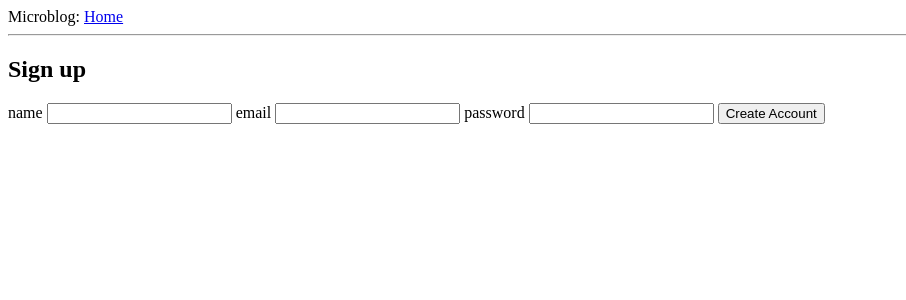
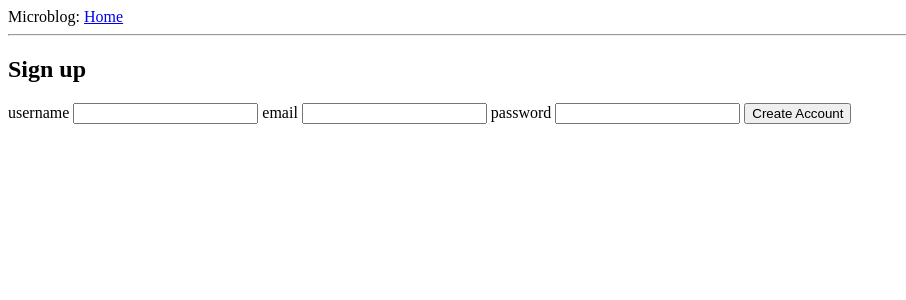
Before and after one commit to ProjoyRoy/flask-microblog, a Flask app: page /signup in a window 1280 px wide. Shown: the top 300 px of the page, without its empty margins (0-906 px from the left). Run offline with Flask 2, Linux system fonts and the light colour scheme; parts of the project's set-up code (start-up, migrations or seed data) failed here and were passed over.

Commit message:
changed name to username

```diff
--- a/app/forms.py
+++ b/app/forms.py
@@ -30,7 +30,7 @@ class LoginForm(Form):
 
 
 class SignupForm(Form):
-    name = StringField('name', validators=[DataRequired()])
+    username = StringField('username', validators=[DataRequired()])
     email = StringField('email', validators=[DataRequired()])
     password = PasswordField('password', validators=[DataRequired(),
                                                      Length(min=6, max=30)])
@@ -51,7 +51,7 @@ class SignupForm(Form):
 
 
 class EditForm(Form):
-    name = StringField('name', validators=[Optional()])
+    username = StringField('username', validators=[Optional()])
     email = StringField('email', validators=[Optional()])
     password = PasswordField('password', validators=[Optional(),
                                                      Length(min=6, max=30)])
--- a/app/templates/base.html
+++ b/app/templates/base.html
@@ -9,7 +9,7 @@
   <body>
     <div>Microblog: <a href="/index">Home</a>
     {% if g.user.is_authenticated %}
-        | <a href="{{ url_for('user', name=current_user.name) }}">Your Profile</a>
+        | <a href="{{ url_for('user', username=current_user.username) }}">Your Profile</a>
         | <a href="{{ url_for('logout') }}">Logout</a>
     {% endif %}
     </div>
--- a/app/templates/edit.html
+++ b/app/templates/edit.html
@@ -3,12 +3,12 @@
 
 {% block content %}
   <h1>Edit Your Profile</h1>
-  <form action="" method="post" name="edit">
+  <form action="" method="post" username="edit">
       {{form.hidden_tag()}}
       <table>
           <tr>
-              <td>Your name:</td>
-              <td>{{ form.name(size=32) }}</td>
+              <td>Your username:</td>
+              <td>{{ form.username(size=32) }}</td>
           </tr>
           <tr>
               <td>Your email:</td>
--- a/app/templates/post.html
+++ b/app/templates/post.html
@@ -4,7 +4,7 @@
           		<img src="{{ post.author.avatar(50) }}">
           </td>
           <td>
-          		<i>{{ post.author.name }} says:</i><br>{{ post.body }}
+          		<i>{{ post.author.username }} says:</i><br>{{ post.body }}
           </td>
       </tr>
 </table>
--- a/app/templates/signup.html
+++ b/app/templates/signup.html
@@ -6,12 +6,12 @@
   <form action="{{ url_for('signup') }}" method=post>
     {{ form.hidden_tag() }}
 
-    {% for message in form.name.errors %}
+    {% for message in form.username.errors %}
       <div class="flash">{{ message }}</div>
     {% endfor %}
 
-    {{ form.name.label }}
-    {{ form.name }}
+    {{ form.username.label }}
+    {{ form.username }}
 
     {% for message in form.email.errors %}
       <div class="flash">{{ message }}</div>
--- a/app/templates/user.html
+++ b/app/templates/user.html
@@ -6,7 +6,7 @@
       <tr valign="top">
           <td><img src="{{ user.avatar(128) }}"></td>
           <td>
-              <h1>User: {{ user.name }}</h1>
+              <h1>User: {{ user.username }}</h1>
                   {% if user.about_me %}
                       <p>{{ user.about_me }}</p>
                   {% endif %}
--- a/app/views.py
+++ b/app/views.py
@@ -100,7 +100,7 @@ def oauth_callback(provider):
     if not user:
         if username is None or username == "":
             username = email.split('@')[0]
-        user = User(social_id=social_id, name=username, email=email)
+        user = User(social_id=social_id, username=username, email=email)
         db.session.add(user)
         db.session.commit()
     login_user(user, True)
@@ -118,7 +118,7 @@ def signup():
             if form.validate() is False:
                 return render_template('signup.html', form=form)
             else:
-                newuser = User(form.name.data, form.email.data,
+                newuser = User(form.username.data, form.email.data,
                                form.password.data)
                 db.session.add(newuser)
                 db.session.commit()
@@ -131,15 +131,15 @@ def signup():
 @app.route('/profile')
 @login_required
 def profile():
-    return redirect(url_for('user', name=g.user.name))
+    return redirect(url_for('user', username=g.user.username))
 
 
-@app.route('/user/<name>')
+@app.route('/user/<username>')
 @login_required
-def user(name):
-    user = User.query.filter_by(name=name).first()
+def user(username):
+    user = User.query.filter_by(username=username).first()
     if user is None:
-        flash('User %s not found.' % name)
+        flash('User %s not found.' % username)
         return redirect(url_for('index'))
     posts = [
         {'author': user, 'body': 'Test post #1'},
@@ -154,8 +154,8 @@ def edit():
     form = EditForm()
     if request.method == 'POST':
         if form.validate_on_submit():
-            if form.name.data is not None and form.name.data != '':
-                g.user.name = form.name.data
+            if form.username.data is not None and form.username.data != '':
+                g.user.username = form.username.data
             if form.about_me.data is not None and form.about_me.data != '':
                 g.user.about_me = form.about_me.data
             if form.email.data is not None and form.email.data != '':
```
Also changed, not shown: app/models.py (+5 -5 lines), tests.py (+20 -15 lines), test.db.
